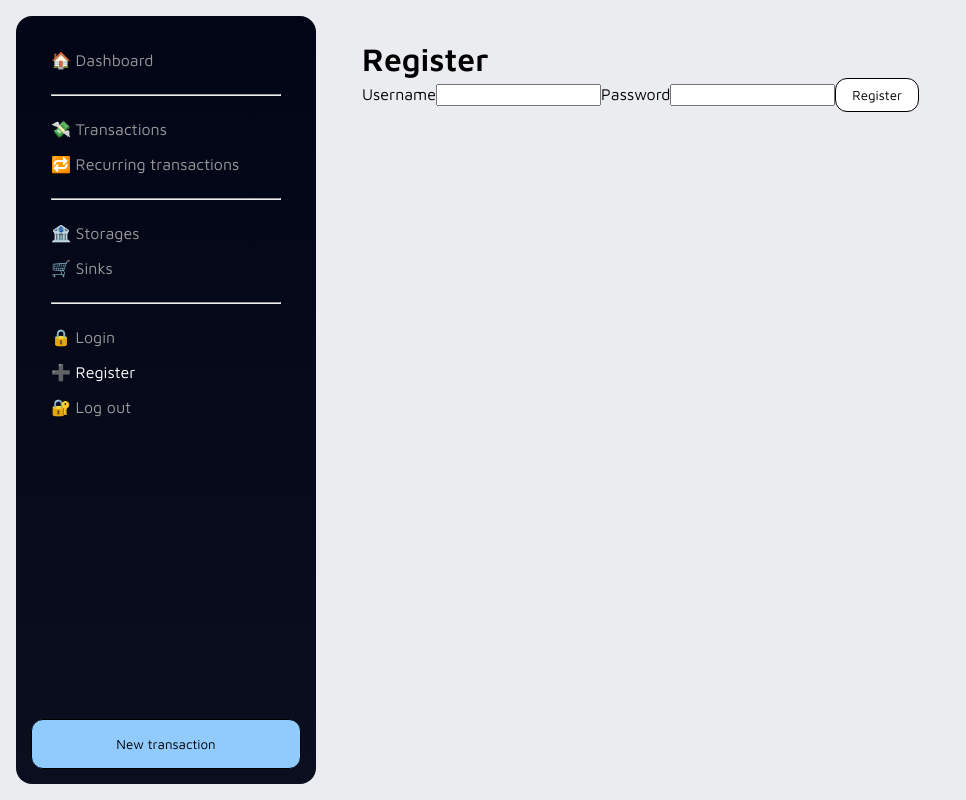
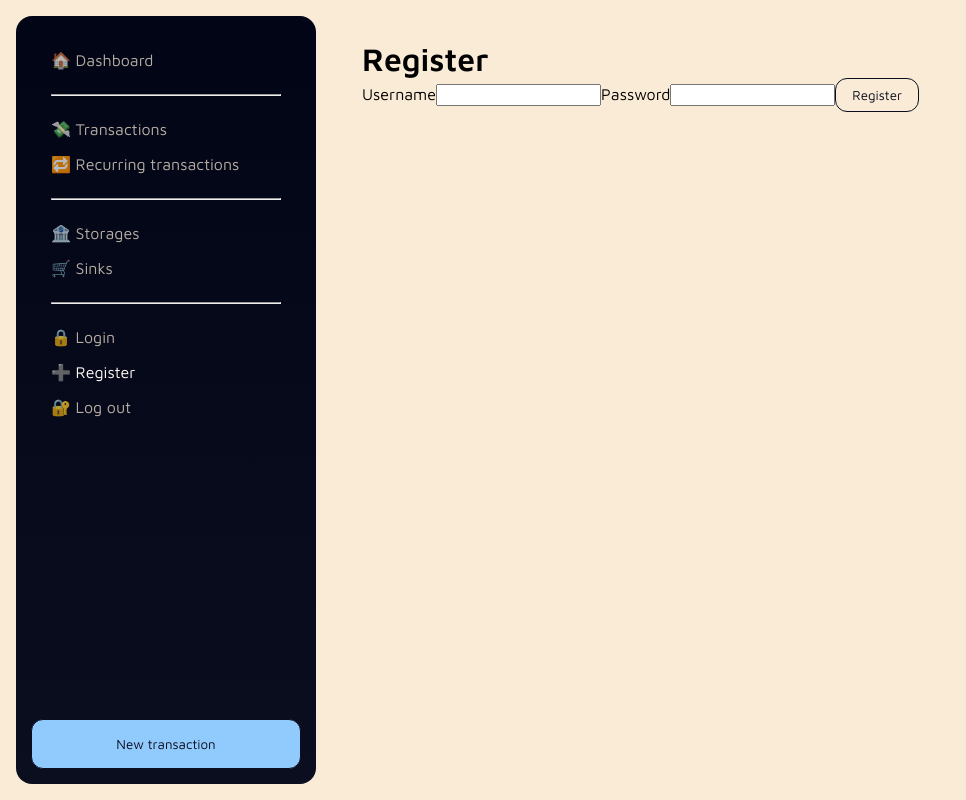
Before and after one commit to Eldemarkki/Alpomoney, a Next.js app: page /register in a window 1280 px wide. Shown: the whole page, without its empty margins (0-966 px from the left). Built offline with nearby package versions, Linux system fonts and the light colour scheme.

Commit message:
Improve Button styles

```diff
--- a/components/Button.tsx
+++ b/components/Button.tsx
@@ -1,42 +1,62 @@
 import { PropsWithChildren } from "react";
 import styled from "styled-components";
+import { Property } from "csstype";
+import { TransientProps } from "../utils/types";
 
-const ButtonComponent = styled.button<{
-  fullWidth?: boolean,
-  primary?: boolean,
-  extraPadding?: boolean
-}>(props => ({
-  border: "1px solid black",
-  borderRadius: 12,
-  padding: props.extraPadding ? "16px 32px" : "8px 16px",
-  cursor: "pointer",
-  width: props.fullWidth ? "100%" : "auto",
-  backgroundColor: props.primary ? "rgb(145, 202, 253)" : "white"
-}));
+type ButtonVariant = "primary" | "filled" | "transparent"
 
 interface ButtonProps {
   loading?: boolean,
   fullWidth?: boolean,
-  primary?: boolean,
-  extraPadding?: boolean
+  variant?: ButtonVariant,
+  extraPadding?: boolean,
+  textColor?: Property.Color
 }
 
-export const Button = (props: PropsWithChildren<ButtonProps & React.ComponentPropsWithoutRef<"button">>) => {
-  const {
-    children,
-    loading,
-    fullWidth,
-    primary,
-    extraPadding,
-    ...rest
-  } = props;
+type TransientButtonProps = TransientProps<ButtonProps>
 
+const ButtonComponent = styled.button<TransientButtonProps>(props => ({
+  border: "1px solid black",
+  borderWidth: 1,
+  borderStyle: "solid",
+  borderRadius: 12,
+  borderColor: ({
+    primary: "var(--primary)",
+    filled: "var(--primary)",
+    transparent: "var(--primary)"
+  }[props.$variant]),
+  padding: props.$extraPadding ? "16px 32px" : "8px 16px",
+  cursor: "pointer",
+  width: props.$fullWidth ? "100%" : "auto",
+  backgroundColor: ({
+    primary: "rgb(145, 202, 253)",
+    filled: "var(--primary)",
+    transparent: "transparent"
+  }[props.$variant]),
+  color: props.$textColor ? props.$textColor : ({
+    primary: "var(--primary)",
+    filled: "white",
+    transparent: "var(--primary)"
+  }[props.$variant])
+}));
+
+export const Button = ({
+  children,
+  variant = "transparent",
+  loading,
+  fullWidth,
+  extraPadding,
+  textColor,
+  ...rest
+}: PropsWithChildren<ButtonProps & React.ComponentPropsWithoutRef<"button">>) => {
   return <ButtonComponent
     disabled={loading}
-    fullWidth={fullWidth}
-    primary={primary}
-    extraPadding={extraPadding}
-    {...rest}>
+    $variant={variant}
+    $fullWidth={fullWidth}
+    $extraPadding={extraPadding}
+    $textColor={textColor}
+    {...rest}
+  >
     {children}
   </ButtonComponent>;
 };
--- a/components/Layout.tsx
+++ b/components/Layout.tsx
@@ -6,9 +6,12 @@ import { Button } from "./Button";
 
 const GlobalStyles = createGlobalStyle({
   ":root": {
-    "--background-color": "#eaecef",
+    "--primary": "#0a0e1e",
+    "--background-color": "#faebd7",
     "--sidebar-top-color": "#010516",
-    "--sidebar-bottom-color": "#0a0e1e"
+    "--sidebar-active-link-color": "#fffaf4",
+    "--sidebar-inactive-link-color": "#faebd7ba",
+    "--sidebar-hovered-link-color": "#faebd7ff"
   }
 });
 
@@ -25,7 +28,7 @@ const Sidebar = styled.div({
   flexDirection: "column",
   width: 300,
   borderRadius: 16,
-  background: "linear-gradient(to bottom, var(--sidebar-top-color), var(--sidebar-bottom-color))"
+  background: "linear-gradient(to bottom, var(--sidebar-top-color), var(--primary))"
 });
 
 const SidebarTop = styled.div({
@@ -46,11 +49,11 @@ const Content = styled.main({
 });
 
 const StyledLink = styled.a<{ active?: boolean }>(props => ({
-  color: props.active ? "white" : "#999",
+  color: props.active ? "var(--sidebar-active-link-color)" : "var(--sidebar-inactive-link-color)",
   textDecoration: "none",
   transitionDuration: "200ms",
   "&:hover": {
-    color: "#DDD"
+    color: "var(--sidebar-hovered-link-color)"
   }
 }));
 
@@ -88,7 +91,7 @@ export const Layout = (props: PropsWithChildren) => {
       <SidebarBottom>
         <Button
           fullWidth
-          primary
+          variant="primary"
           extraPadding
           onClick={() => {
             console.log("TODO: open new transaction form");
--- a/package.json
+++ b/package.json
@@ -20,7 +20,8 @@
     "react": "18.2.0",
     "react-dom": "18.2.0",
     "react-redux": "^8.0.2",
-    "styled-components": "^5.3.5"
+    "styled-components": "^5.3.5",
+    "yup": "^0.32.11"
   },
   "devDependencies": {
     "@types/bcryptjs": "^2.4.2",
--- a/pages/api/storages.ts
+++ b/pages/api/storages.ts
@@ -24,14 +24,20 @@ const handler: NextApiHandler = async (req, res) => {
       return res.status(400).json({ error: "Name must be a string" });
     }
 
-    const startAmount = hasKey(req.body, "startAmount") ? Number(req.body.startAmount) : 0;
+    let startAmount = 0;
+    if (hasKey(req.body, "startAmount")) {
+      if (typeof req.body.startAmount !== "number") {
+        return res.status(400).json({ error: "startAmount must be a number" });
+      }
+      startAmount = req.body.startAmount;
+    }
 
     const prisma = new PrismaClient();
     const storage = await prisma.storage.create({
       data: {
         name: req.body.name,
         userId: req.session.user.id,
-        startAmount: startAmount || 0
+        startAmount
       }
     });
 
--- a/utils/types.ts
+++ b/utils/types.ts
@@ -2,6 +2,12 @@ import { RecurringTransactionFrequency } from "@prisma/client";
 
 export type ConvertDates<T> = {
   [k in keyof T]: (T[k] extends Date ? number : T[k]);
+}
+
+// TODO: Using `Uncapitalize` is a bit of a hack to get around the type system.
+// Without it I get the error "Type 'symbol' is not assignable to type 'string | number | bigint | boolean'"
+export type TransientProps<Props> = {
+  [key in keyof Props as `$${Uncapitalize<string & key>}`]: Props[key]
 }
 
 export function hasKey<K extends string>(o: unknown, k: K): o is { [_ in K]: unknown } {
```
Also changed, not shown: pages/storages/index.tsx (+4 -4 lines), utils/storageUtils.ts (+20 -2 lines), 1 other file (tests, documents, lock files or other folders).
